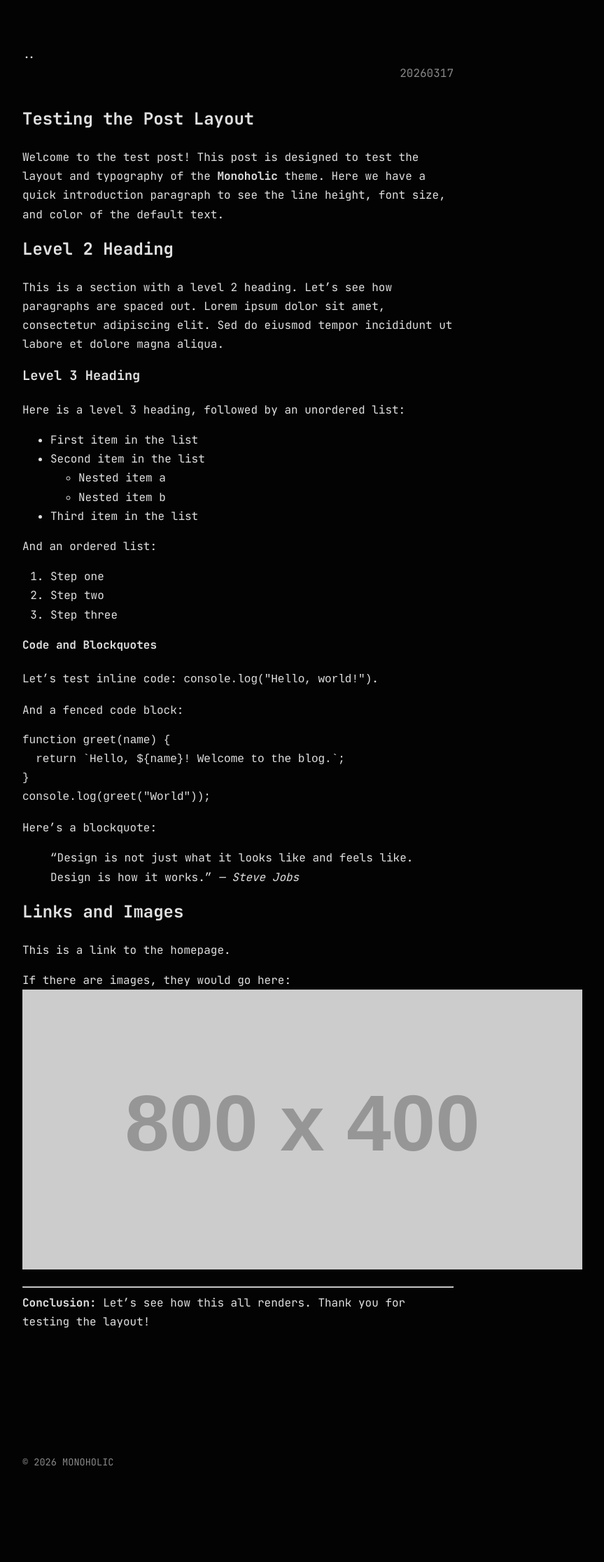
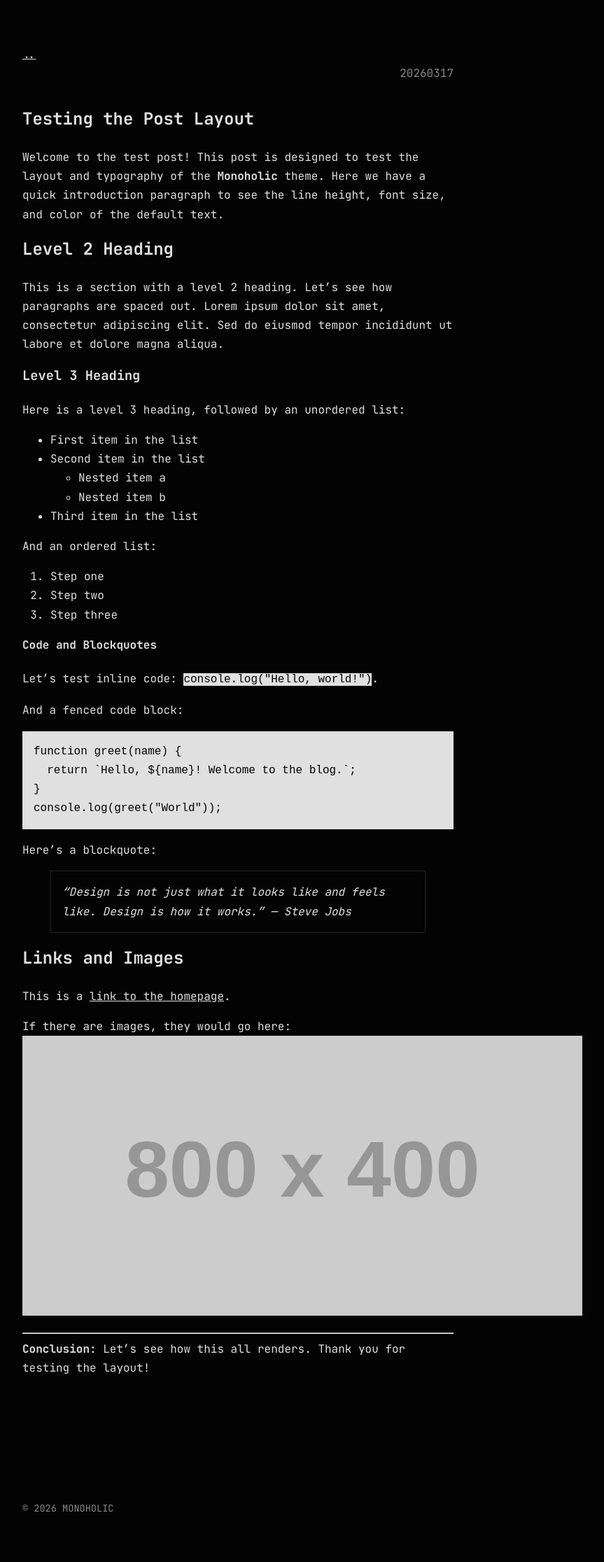
Before and after one commit to stiermid/monoholic, a Jekyll site: the page built from _posts/2026-03-17-test-post-layout.md, in a window 1280 px wide. Shown: the whole page at 70% size, without its empty margins (300-1163 px from the left). Built offline with Jekyll 4.4.1, drawn with Linux system fonts in a browser that asks for light colours; before the commit the page ends 2166 px from its top, so only the background shows below that.

Commit message:
feat: improve post page style
* Distinguish code block and code highlighths
* Make links shown
* Border for the quotes

```diff
--- a/_sass/monoholic.scss
+++ b/_sass/monoholic.scss
@@ -40,11 +40,24 @@ p {
 
 a {
   color: var(--text-color);
-  text-decoration: none;
+  text-decoration: underline;
+}
 
-  &:hover {
-    text-decoration: underline;
-  }
+.highlighter-rouge, highlight {
+  background-color: var(--text-color);
+  color: var(--bg-color);
+}
+
+pre.highlight {
+  padding: 1rem;
+}
+
+blockquote {
+  font-style: italic;
+  border: thin solid var(--border-color);
+  padding: 1rem;
+
+  p { margin: 0; }
 }
 
 .wrapper {
@@ -60,7 +73,6 @@ a {
   .site-title {
     font-size: 2rem;
     font-weight: 700;
-    // line-height: 1.4;
     letter-spacing: 0.5px;
   }
 }
```
